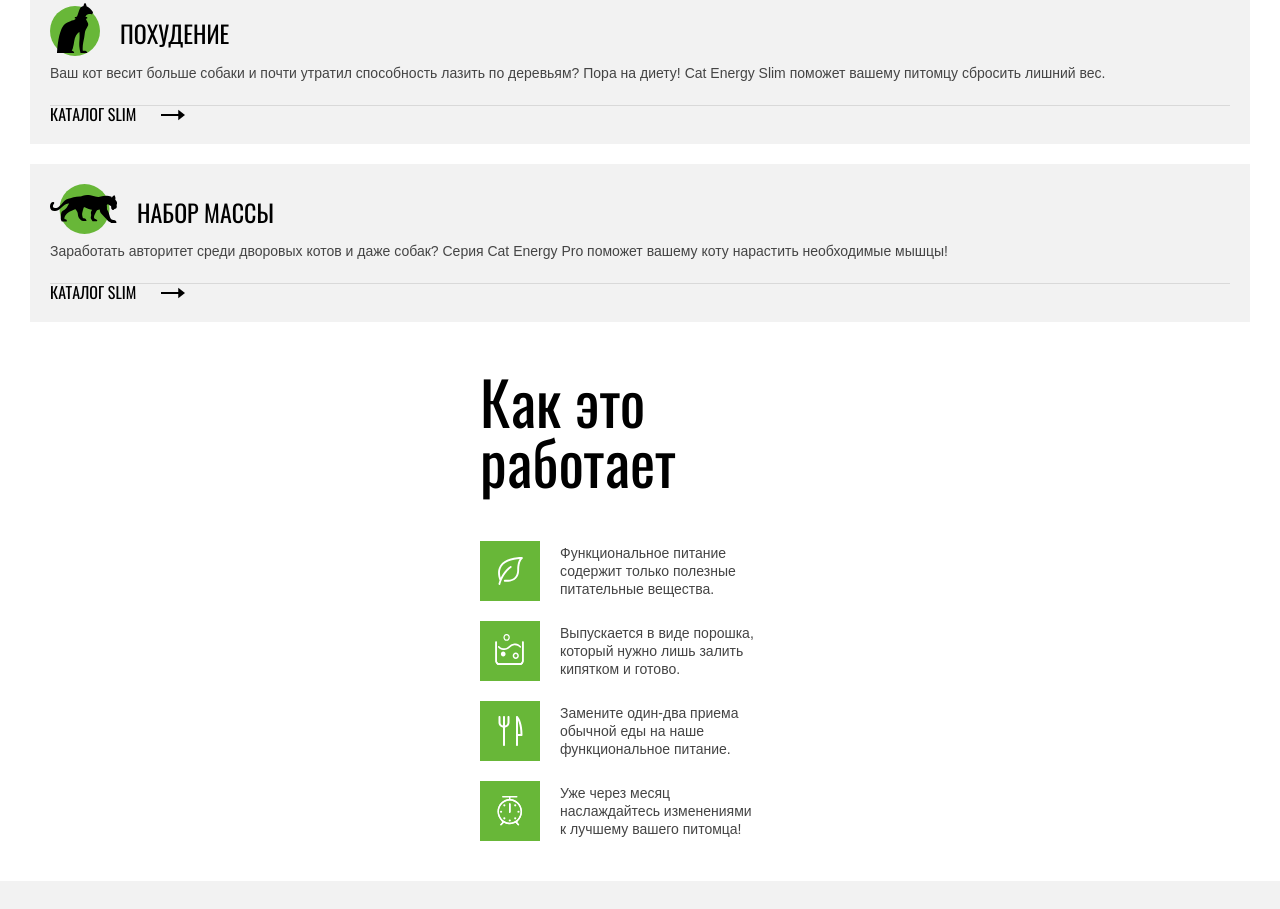
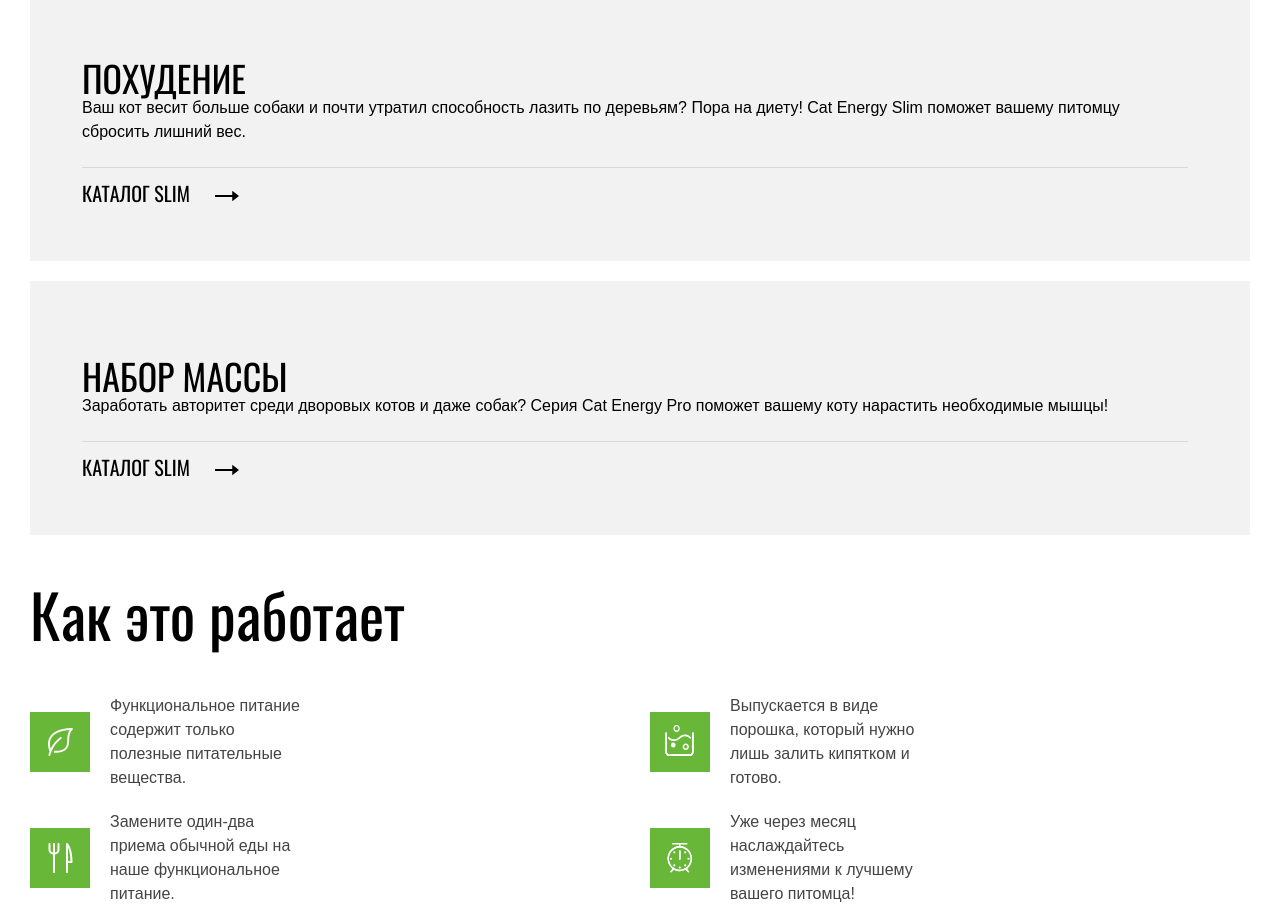
Before and after one commit to Pullke/Cat-energy, a website: page source/index.html in a window 1280 px wide. Shown: the part 445-1354 px from the top of the page. Drawn offline with nearby package versions, Linux system fonts and the light colour scheme; files that its build step writes are made by us from their sources.

Commit message:
made up adaptive half index.html

```diff
--- a/source/index.html
+++ b/source/index.html
@@ -49,7 +49,7 @@
       <section class="programs wrapper">
         <h2 class="visually-hidden">Программы</h2>
         <ul class="programs__list">
-          <li class="programs__item">
+          <li class="programs__item programs__item--weight-loss">
             <h3 class="programs__caption programs__caption--weight-loss">Похудение</h3>
             <p class="programs__text">
               Ваш кот весит больше собаки и почти утратил
--- a/source/less/blocks/how-it-works.less
+++ b/source/less/blocks/how-it-works.less
@@ -1,13 +1,23 @@
 // How-it-works
 
 .how-it-works {
-  width: 320px;
   padding-bottom: 40px;
 }
 
 .how-it-works__list {
   display: grid;
   gap: 20px;
+
+  @media (min-width: @tablet-width) {
+    grid-template-areas:
+    "leaf tub"
+    "eat alarm";
+  }
+
+  @media (min-width: @desktop-width) {
+    grid-template-areas:
+    "leaf tub eat alarm";
+  }
 }
 
 .how-it-works__item {
@@ -31,6 +41,28 @@
   &--alarm {
     background-image: url("../img/icons/icon_alarm.svg");
   }
+
+  @media (min-width: @tablet-width) {
+    &--leaf {
+      background-image: url("../img/icons/icon_leaf.svg");
+      grid-area: leaf;
+    }
+
+    &--tub {
+      background-image: url("../img/icons/icon_tub.svg");
+      grid-area: tub;
+    }
+
+    &--eat {
+      background-image: url("../img/icons/icon_eat.svg");
+      grid-area: eat;
+    }
+
+    &--alarm {
+      background-image: url("../img/icons/icon_alarm.svg");
+      grid-area: alarm;
+    }
+  }
 }
 
 .how-it-works__text {
@@ -40,4 +72,11 @@
   color: @special_dark-grey;
   padding-left: 80px;
   width: 200px;
+
+  @media (min-width: @tablet-width) {
+    display: inline;
+    font-size: 16px;
+    line-height: 24px;
+    padding-left: 80px;
+  }
 }
--- a/source/less/blocks/programs.less
+++ b/source/less/blocks/programs.less
@@ -7,15 +7,32 @@
 
 .programs__list {
   margin: 0;
-  // display: grid;
-  // gap: 20px;
+
+  @media (min-width: @desktop-width) {
+    display: flex;
+    gap: 80px;
+  }
 }
 
 .programs__item {
   margin-bottom: 20px;
   padding: 20px;
   background-color: @basic_grey;
+
+  @media (min-width: @tablet-width) {
+    padding: 77px 62px 53px 52px;
+    font-size: 36px;
+    line-height: 36px;
+  }
 }
+
+// .programs__item--weight-loss {
+//   &--weight-loss::after {
+//     content: url("../img/icons/cat_weight-loss.svg");
+//     width: 200px;
+//     height: 211px;
+//   }
+// }
 
 .programs__caption {
   display: flex;
@@ -30,11 +47,28 @@
     padding-right: 20px;
     margin-bottom: 0;
     content: url("../img/icons/cat_weight-loss.svg");
+    width: 50px;
+    height: 53px;
   }
 
   &--gain-weight::before {
     padding-right: 20px;
     content: url("../img/icons/cat_gain-weight.svg");
+    width: 67px;
+    height: 50px;
+  }
+
+  @media (min-width: @tablet-width) {
+    font-size: 36px;
+    line-height: 36px;
+
+    &--weight-loss::before {
+      display: none;
+    }
+
+    &--gain-weight::before {
+      display: none;
+    }
   }
 }
 
@@ -44,6 +78,12 @@
   font-family: "Arial", sans-serif;
   color: @special_dark-grey;
   border-bottom: 1px solid @special_grey-3;
+
+  @media (min-width: @tablet-width) {
+    font-size: 16px;
+    line-height: 24px;
+    color: @basic_black;
+  }
 }
 
 .programs__link {
@@ -55,4 +95,9 @@
     padding-left: 25px;
     content: url("../img/icons/icon_arrow.svg");
   }
+
+  @media (min-width: @tablet-width) {
+    font-size: 20px;
+    line-height: 30px;
+  }
 }
--- a/source/less/blocks/title.less
+++ b/source/less/blocks/title.less
@@ -4,6 +4,7 @@
   font-size: 36px;
   line-height: 36px;
   font-weight: 400;
+
   @media (min-width: @tablet-width) {
     font-size: 60px;
     line-height: 60px;
--- a/source/less/blocks/wrapper.less
+++ b/source/less/blocks/wrapper.less
@@ -22,6 +22,4 @@
 
 .wrapper__instance {
   display: grid;
-  justify-items: center;
-  width: 320px;
 }
```
